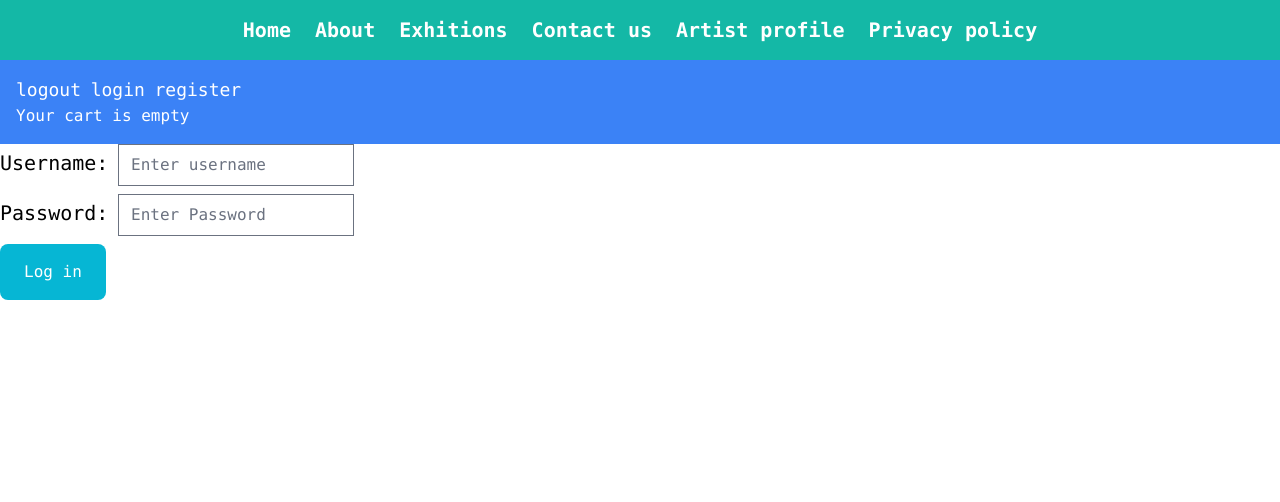
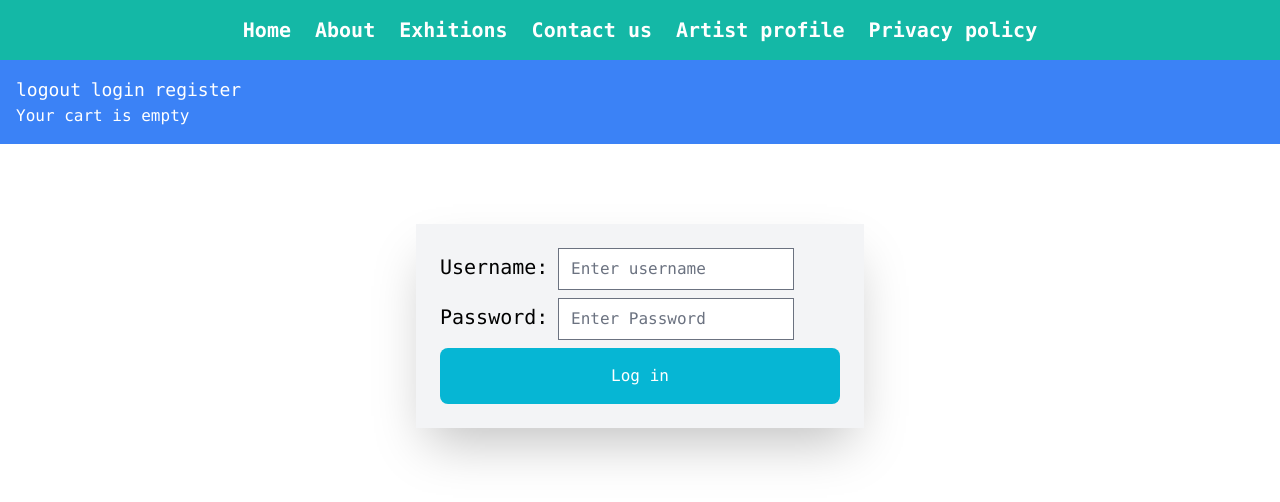
Before and after one commit to zablon-oigo/art, a Django app: page /account/login/ in a window 1280 px wide. Shown: the part 80-582 px from the top of the page. Run offline with Django 4.2, Linux system fonts and the light colour scheme; style sheets or scripts are compiled from the project's sources; parts of the project's set-up code (start-up, migrations or seed data) failed here and were passed over; some libraries are stand-ins or nearby versions.

Commit message:
login page

```diff
--- a/templates/account/login.html
+++ b/templates/account/login.html
@@ -3,7 +3,7 @@
 
 {% block  content %}
 <section class="">
-    <div class="">
+    <div class="bg-gray-100 p-6 my-20 shadow-2xl max-w-md mx-auto">
         <form action="{% url 'accounts:login' %}" method="post">
             {% csrf_token %}
             {% for field in form %}
@@ -12,7 +12,7 @@
                 {{field}}
             </div>
             {% endfor %}
-            <input type="submit" value="Log in" class="text-white bg-cyan-500 px-6 py-4 rounded-lg ">
+            <input type="submit" value="Log in" class="w-full text-white bg-cyan-500 px-6 py-4 rounded-lg ">
         </form>
     </div>
 </section>
```
